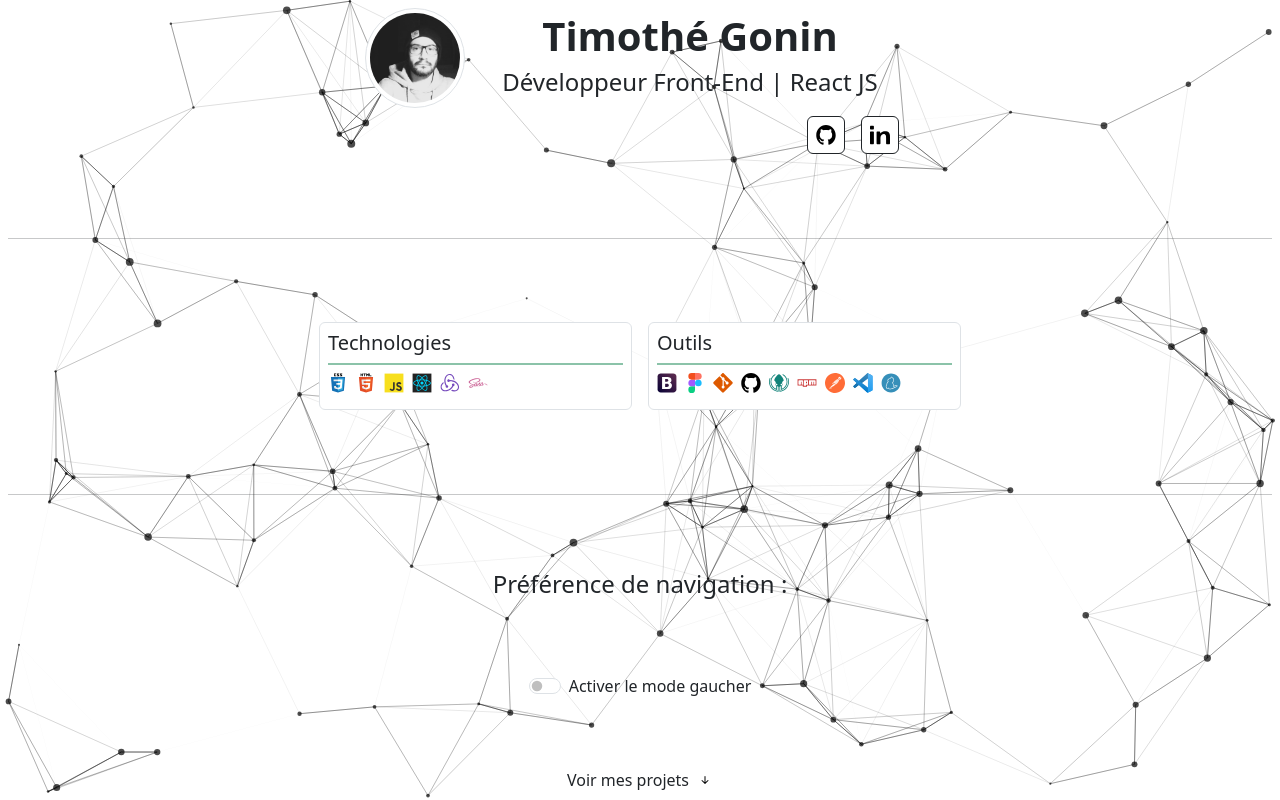
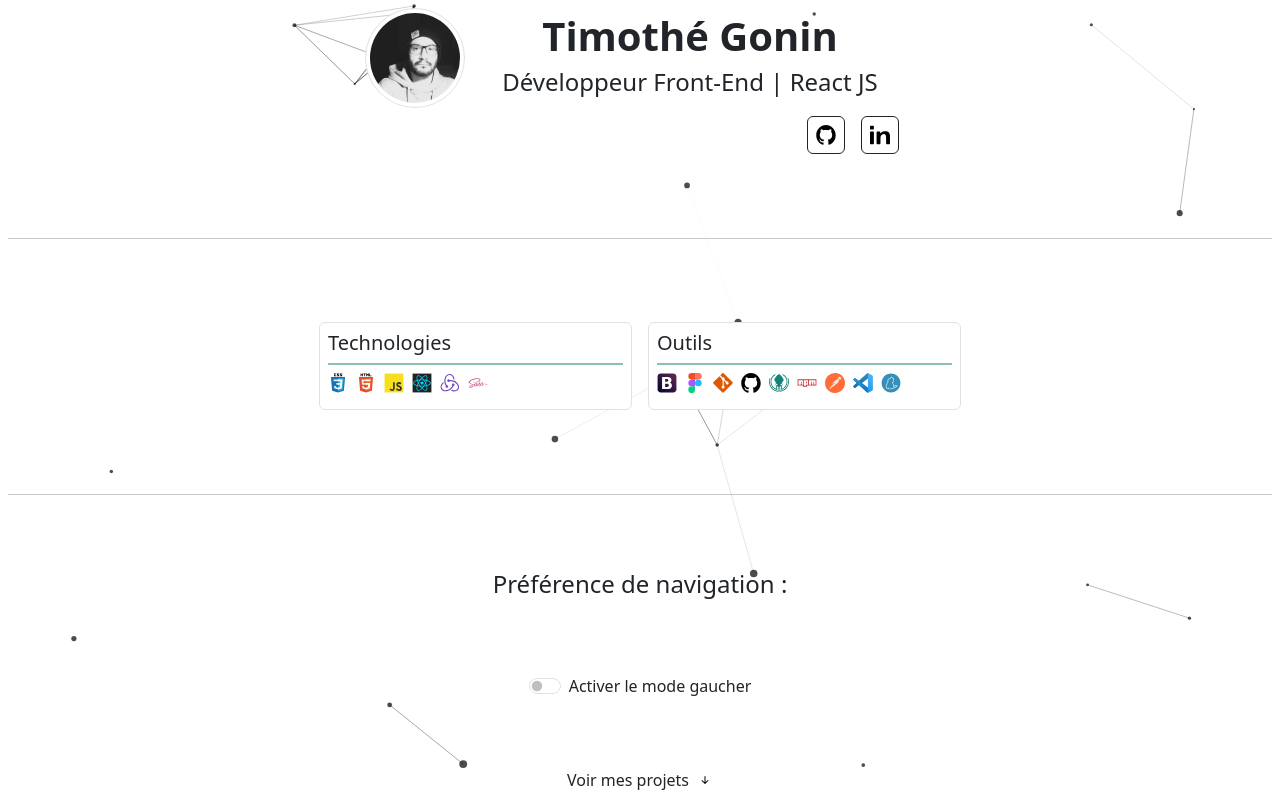
Before and after one commit to timothegonin/portfolio, a React (Create React App) app: page / in a window 1280 px wide. Shown: the top 800 px of the page. Built offline with nearby package versions, Linux system fonts and the light colour scheme.

Commit message:
🩹 adjustment of particle values

```diff
--- a/src/components/ParticlesBackground.jsx
+++ b/src/components/ParticlesBackground.jsx
@@ -19,7 +19,7 @@ const ParticlesBackground = () => {
 						value: "#fff",
 					},
 				},
-				fpsLimit: 120,
+				fpsLimit: 60,
 				interactivity: {
 					events: {
 						onClick: {
@@ -34,19 +34,19 @@ const ParticlesBackground = () => {
 					},
 					modes: {
 						repulse: {
-							distance: 200,
+							distance: 150,
 							duration: 0.4,
-							factor: 100,
+							factor: 1,
 							speed: 1,
-							maxSpeed: 50,
+							maxSpeed: 10,
 							easing: "ease-out-quad",
 						},
 						attract: {
-							distance: 200,
+							distance: 150,
 							duration: 0.4,
 							easing: "ease-out-quad",
 							factor: 1,
-							maxSpeed: 50,
+							maxSpeed: 10,
 							speed: 1,
 						},
 					},
@@ -74,16 +74,16 @@ const ParticlesBackground = () => {
 					},
 					number: {
 						density: {
-							enable: true,
-							area: 800,
+							enable: false,
+							area: 50,
 						},
-						value: 100,
+						value: 25,
 					},
 					opacity: {
 						value: 0.7,
 					},
 					shape: {
-						close: true,
+						close: false,
 						fill: true,
 						options: {},
 						type: "circle",
```
